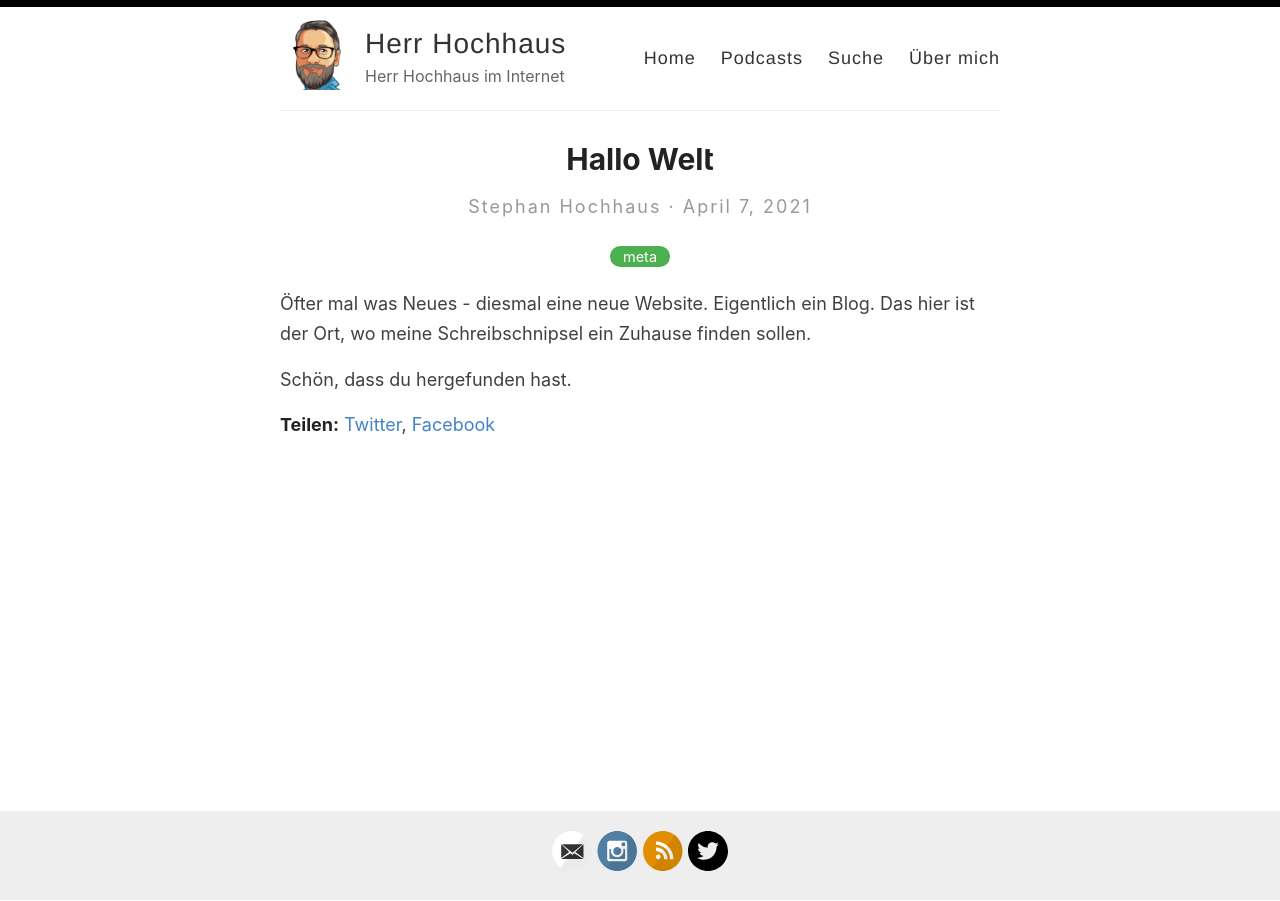
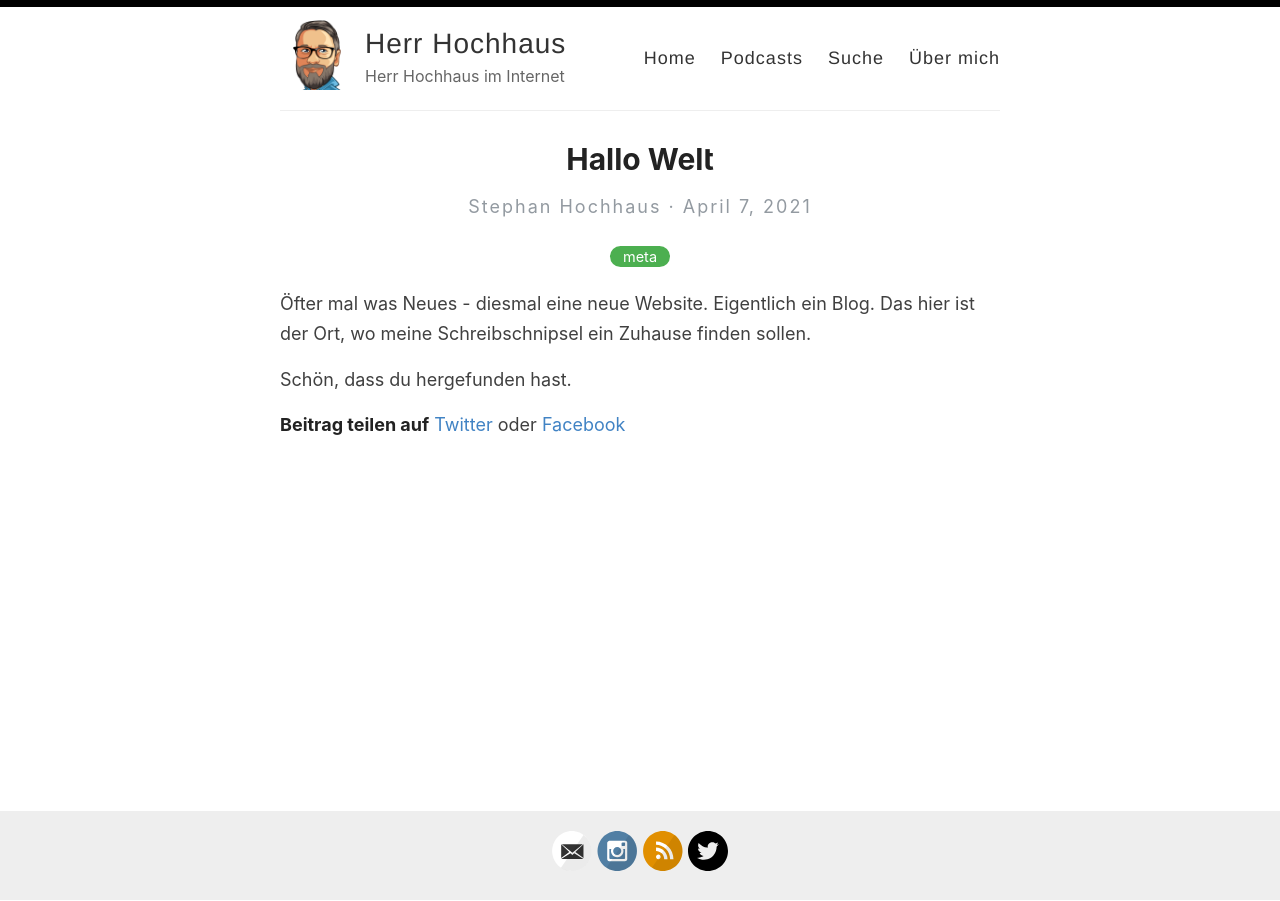
Before and after one commit to herrhochhaus/herrhochhaus.github.io, a Jekyll site: the page built from _posts/2021-4-7-Hallo-Welt.md, in a window 1280 px wide. Built offline with Jekyll 4.4.1, drawn with Linux system fonts in a browser that asks for light colours.

Commit message:
social sharing localized

```diff
--- a/_layouts/post.html
+++ b/_layouts/post.html
@@ -28,7 +28,7 @@
   </div>
 
   <div>
-    <p><span class="share-box">Teilen:</span> <a href="http://twitter.com/share?text={{ page.title }}&url={{site.url}}{{page.url}}" target="_blank">Twitter</a>, <a href="https://www.facebook.com/sharer.php?u={{site.url}}{{page.url}}" target="_blank">Facebook</a></p>
+    <p><span class="share-box">Beitrag teilen auf</span> <a href="http://twitter.com/share?text={{ page.title }}&url={{site.url}}{{page.url}}" target="_blank">Twitter</a> oder <a href="https://www.facebook.com/sharer.php?u={{site.url}}{{page.url}}" target="_blank">Facebook</a></p>
   </div>
 
   <!--<div class="date">
```
